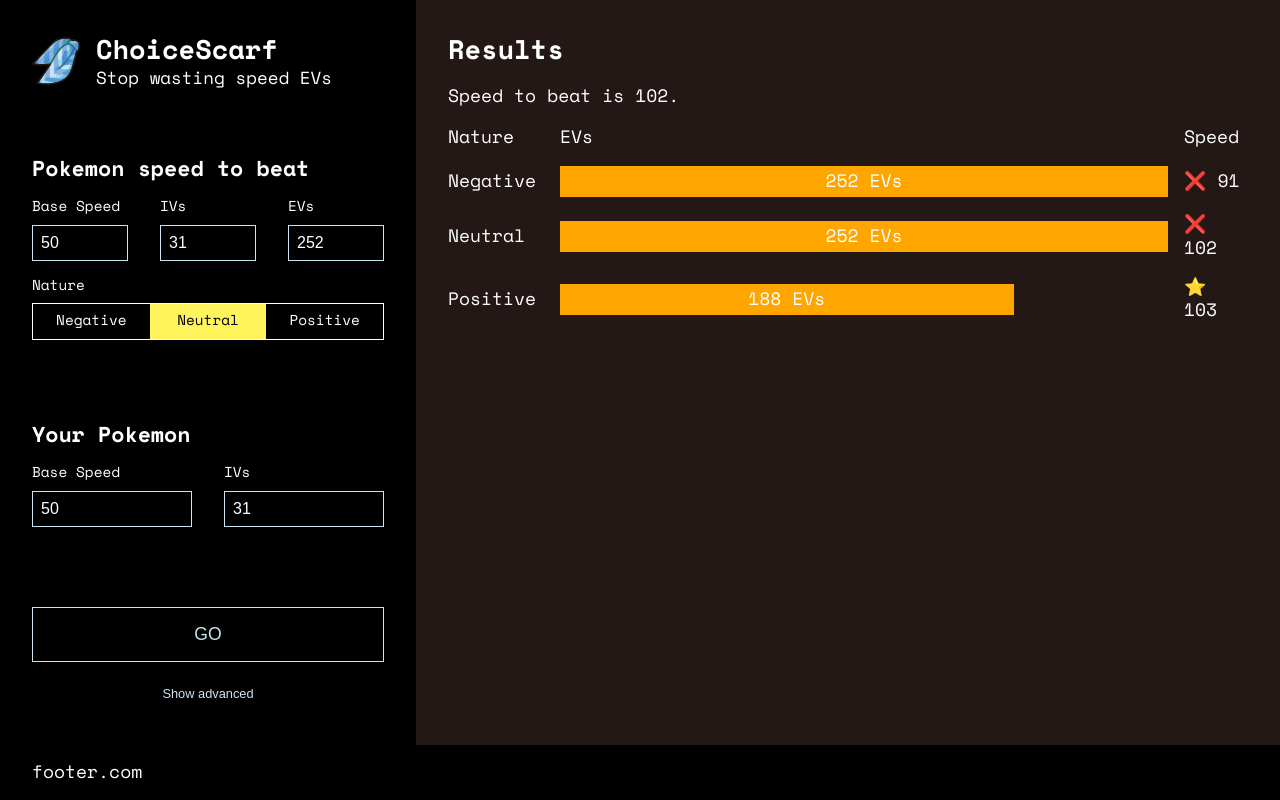
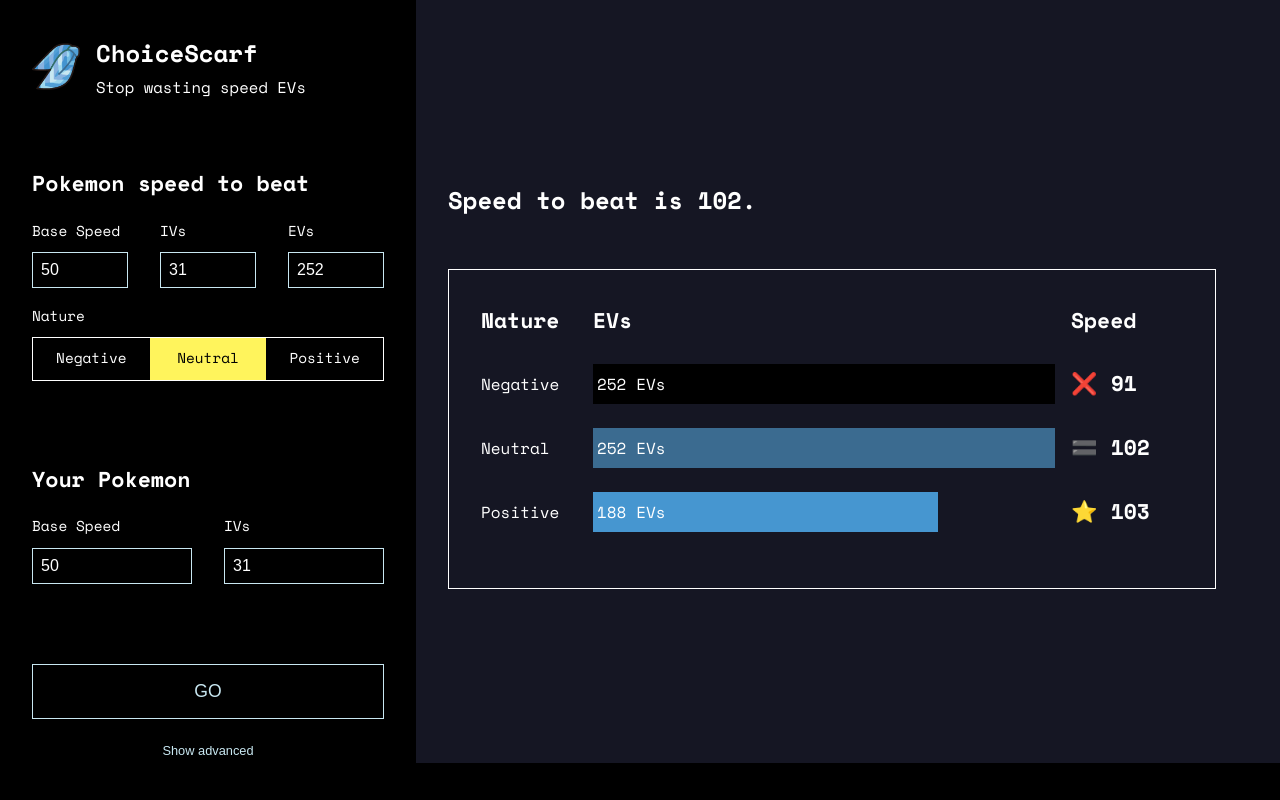
Before and after one commit to joshwayman/choicescarf, a React (Create React App) app: page / in a window 1280 px wide. Both pictures are taken after a click on the button "GO". Built offline with nearby package versions, Linux system fonts and the light colour scheme.

Commit message:
Get the bones down, refining animation

```diff
--- a/package.json
+++ b/package.json
@@ -12,6 +12,7 @@
     "react-countup": "^6.3.0",
     "react-dom": "^18.2.0",
     "react-scripts": "5.0.1",
+    "react-transition-group": "^4.4.2",
     "web-vitals": "^2.1.4"
   },
   "scripts": {
--- a/src/App.css
+++ b/src/App.css
@@ -1,12 +1,25 @@
 :root {
   --ff-mono : 'Space Mono', monospace;
-  --fs-base : 18px;
+
+
+	/* Type */
+  --fs-base : 22px;
+	--base-line-height : 1.75;
+	--fs-s3 : 0.422rem;
+	--fs-s2 : 0.563rem;
+	--fs-s1 : 0.75rem;
+	--fs-base : 1rem;
+	--fs-h5 : 1.333em;
+	--fs-h4 : 1.25em;
+	--fs-h3 : 2.369em;
+	--fs-h2 : 3.157em;
+	--fs-h1 : 4.209em;
 
   --yellow : #FFF45C;
   --blue-light : #C8E7F1;
   --blue-mid : #4696D0;
   --blue-dark : #3B6B90;
-  --almost-black : #231815;
+  --almost-black : #151623;
   --black: #000000;
   --white: #ffffff;
 
@@ -15,6 +28,16 @@
   --spacing-inline: 2rem;
 
   --max-width-form : 26rem;
+
+  --body-bg : var(--black);
+  --body-bg-alt : var(--almost-black);
+  --body-text : var(--white);
+
+  --highlight : var(--yellow);
+  --win : var(--blue-mid);
+  --lose : var(--black);
+  --tie : var(--blue-dark);
+
 }
 
 * {
@@ -24,11 +47,12 @@
 body {
   font-family: var(--ff-mono);
   font-size: var(--fs-base);
-  line-height: 1.3;
+  line-height: var(--base-line-height);
   text-rendering: geometricPrecision;
+  -webkit-font-smoothing: antialiased;
 
-  background-color: var(--almost-black);
-  color: var(--white);
+  background-color: var(--body-bg);
+  color: var(--body-text);
 
   margin: 0;
   padding: 0;
@@ -48,8 +72,12 @@ footer {
 
   background-color: var(--black);
   padding-inline: var(--gutter);
-  padding-block: var(--spacing-block);
+  padding-block: 0.5rem;
   width: 100%;
+  font-size: var(--fs-s1);
+}
+footer a {
+  color: var(--highlight);
 }
 
 img { display: block; }
@@ -85,10 +113,11 @@ h2 {
 
 .form-wrapper {
   max-width: var(--max-width-form);
+  width: 100%;
   height: 100vh;
 
   padding-bottom: 4rem;
-  background-color: var(--black);
+  background-color: var(--body-bg);
 
   overflow: scroll;
 
@@ -96,6 +125,8 @@ h2 {
   top: 0;
   bottom: 0;
   left: 0;
+
+  z-index: 2;
 }
 .form-inner {
   padding-inline: 2rem;
@@ -120,6 +151,16 @@ h2 {
   padding-top: 2rem;
   padding-bottom: 4rem;
   width: 100%;
+
+  display: flex;
+  align-items: flex-start;
+  flex-wrap: nowrap;
+  flex-direction: column;
+  justify-content: center;
+}
+
+.results-inner h2 {
+  width: 100%;
 }
 
 
@@ -139,8 +180,8 @@ button {
   transition: all 150ms ease-in-out;
 }
 button:hover {
-  background-color: var(--yellow);
-  border-color: var(--yellow);
+  background-color: var(--highlight);
+  border-color: var(--highlight);
   color: var(--black);
 }
 
@@ -167,7 +208,7 @@ button:hover {
   flex-direction: row;
   flex-wrap: nowrap;
 
-  border: 1px solid var(--white);
+  border: 1px solid var(--body-text);
 }
 
 .radio-group label {
@@ -192,7 +233,7 @@ button:hover {
 }
 
 .radio-group input[type="radio"]:checked + label {
-  background-color: var(--yellow);
+  background-color: var(--highlight);
   color: var(--black);
 }
 
@@ -206,7 +247,7 @@ input, select {
   background-color: transparent;
 
   border: 1px solid var(--blue-light);
-  color: var(--white);
+  color: var(--body-text);
 
   font-size: 1rem;
 }
@@ -216,7 +257,19 @@ input, select, .radio-group {
 }
 input:focus {
   outline: none;
-  border-color: var(--yellow);
+  border-color: var(--highlight);
+}
+
+.chart {
+  border: solid 1px white;
+  padding: var(--gutter);
+  max-width: 48rem;
+  width: 100%;
+  margin-top: 2rem;
+}
+.chart > .chart-line:first-child {
+  font-weight: 600;
+  font-size: var(--fs-h5);
 }
 
 .chart-header {
@@ -231,7 +284,7 @@ input:focus {
   flex-wrap: nowrap;
 
   width: 100%;
-  margin-bottom: 1rem;
+  margin-bottom: 1.5rem;
 }
 .chart-line > div:first-of-type {
   max-width: 7rem;
@@ -252,15 +305,51 @@ input:focus {
   min-width: 5rem;
 }
 .line-container .line {
-  text-align: center;
-  padding: 0.25rem 0;
+  text-align: left;
+  padding: 0.25rem 0.25rem;
   overflow: hidden;
+  width: 100%;
+
+  position: relative;
+  z-index: 1;
+
+  display: flex;
+  align-items: center;
+  min-height: 2.5rem;
 }
+.line-container .line::after {
+  content: '';
+  width: var(--after-width);
+  height: 100%;
+  background-color: var(--blue-dark);
+  position: absolute;
+  left:0;
+  z-index: -1;
+
+  transition: all 150ms ease;
+}
+.line-container .line.choiced::after {
+  /*background-color: var(--blue-mid);*/
+  filter: brightness(1.5);
+}
+.line-container .line.win::after { background-color: var(--win); }
+.line-container .line.tie::after { background-color: var(--tie); }
+.line-container .line.lose::after { background-color: var(--lose); }
+
+.line .img-scarf {
+  display: inline-block;
+  max-width: 2rem;
+  margin-right: 1rem;
+}
+
 .chart-line > div:last-of-type {
   padding-left: 1rem;
-  min-width: 5rem;
+  min-width: 8rem;
 }
-
+.chart-line .speed {
+  font-weight: bold;
+  font-size: var(--fs-h5);
+}
 .form .pokemon > .row.advanced {
   transition: all 300ms ease-in-out;
   max-height: 0rem;
@@ -310,3 +399,43 @@ button.btn-subtle {
   text-transform: none;
   border: none;
 }
+
+.chart-line-enter {
+  border: red 5px solid !important;
+  opacity: 0;
+}
+.chart-line-enter-active {
+  border: red 5px solid !important;
+  opacity: 1;
+  transition: opacity 200ms;
+}
+.chart-line-exit {
+  border: red 5px solid !important;
+  opacity: 1;
+}
+.chart-line-exit-active {
+  border: red 5px solid !important;
+  opacity: 0;
+  transition: opacity 200ms;
+}
+
+/* Animations! */
+.form-wrapper, .results-wrapper {
+  transition: all 250ms ease;
+}
+
+.form-wrapper.results-hidden {
+  max-width: calc(50vw + (var(--max-width-form) / 2) );
+  width: 100%;
+}
+
+.form-wrapper.results-hidden + .results-wrapper {
+  background-color: var(--body-bg);
+  opacity: 0;
+}
+.results-wrapper.is-visible {
+  background-color: var(--body-bg-alt);
+}
+.results-wrapper.is-displayed {
+  opacity: 1;
+}
--- a/src/App.js
+++ b/src/App.js
@@ -1,5 +1,5 @@
 import './App.css';
-
+import { useState } from 'react';
 import {Layout, Header, Footer } from './components/layout';
 import { Form } from './components/form';
 import { Results } from './components/results';
@@ -7,13 +7,19 @@ import { ChoiceScarfContextProvider } from './context/choicescarfContext';
 
 
 function App() {
+  const [resultsDisplayed, setResultsDisplayed] = useState(false);
+
+  const handleResultsVisibility = () => {
+    setResultsDisplayed(true);
+  }
+
   return (
     <Layout>
       <ChoiceScarfContextProvider>
-        <Form>
+        <Form handleResultsVisibility={handleResultsVisibility} resultsVisible={resultsDisplayed}>
           <Header />
         </Form>
-        <Results />
+        <Results visible={resultsDisplayed} />
       </ChoiceScarfContextProvider>
       <Footer />
     </Layout>
--- a/src/components/form/form.jsx
+++ b/src/components/form/form.jsx
@@ -1,7 +1,7 @@
-import { useState, useContext } from "react"
+import { useState, useContext, useEffect } from "react"
 import ChoiceScarfContext from "../../context/choicescarfContext";
 
-export default function Form({children}) {
+export default function Form({children, handleResultsVisibility, resultsVisible}) {
     const {  pokemonState : pokemon,  pokemonToBeatState : pokemonToBeat, setPokemon, setPokemonToBeat, returnResults } = useContext(ChoiceScarfContext);
 
     const [natureToBeat, setNatureToBeat ] = useState('neutral');
@@ -53,8 +53,13 @@ export default function Form({children}) {
         setPokemonToBeat(obj);
     }
 
+    const handleReturnResults = () => {
+        handleResultsVisibility(true);
+        returnResults();
+    }
+
     return(
-        <section className="form-wrapper">
+        <section className={`form-wrapper ${resultsVisible ? 'results-visible' : 'results-hidden'}`}>
             <div className='form-inner'>
                 {children}
                 <div className='form'>
@@ -172,7 +177,7 @@ export default function Form({children}) {
                             </label>
                         </div>
                     </div>
-                    <button onClick={returnResults}>Go</button>
+                    <button onClick={handleReturnResults}>Go</button>
                     <button onClick={() => { setShowAdvanced( showAdvanced ? false : true ) }} className='btn-subtle'>{showAdvanced ? 'Hide' : 'Show'} advanced</button>
                 </div>
             </div>
--- a/src/components/layout/footer.jsx
+++ b/src/components/layout/footer.jsx
@@ -1,6 +1,6 @@
 export default function Footer() {
 
     return(
-        <footer>footer.com</footer>
+        <footer>Made by <a href="https://joshwayman.com" target='_blank' rel='noreferrer dofollow'>Josh Wayman</a></footer>
     )
 }
--- a/src/components/results/chart.jsx
+++ b/src/components/results/chart.jsx
@@ -1,18 +1,3 @@
-
-/*
-import { Chart as RChart } from 'react-chartjs-2'
-import {
-    Chart as ChartJS,
-    CategoryScale,
-    LinearScale,
-    BarElement,
-    Title,
-    Tooltip,
-    Legend,
-} from 'chart.js';
-
-ChartJS.register(CategoryScale,LinearScale,BarElement,Title,Tooltip,Legend);
-*/
 import { useContext } from "react"
 import { ChartLine } from "./";
 import ChoiceScarfContext from "../../context/choicescarfContext";
@@ -27,48 +12,10 @@ export default function Chart() {
         <div className="chart">
             <div className="chart-line"><div>Nature</div><div className="chart-header">EVs</div><div>Speed</div></div>
             {results.map( (item, key) => {
-                return(<ChartLine label={item.label} evs={item.ev} speed={item.speed} speedToBeat={item.speedToBeat} max={280} key={key} />)
+                return(
+                    <ChartLine label={item.label} choicescarf={item.choicescarf} evs={item.ev} speed={item.speed} speedToBeat={item.speedToBeat} max={252} key={key} />
+                  )
             })}
         </div>
     )
 }
-
-
-/*
-const labels =  ['Negative', 'Neutral', 'Positive'];
-
-const options = {
-    indexAxis: "y",
-    elements: {
-      bar: {
-        borderWidth: 2
-      }
-    },
-    responsive: true,
-    plugins: {
-      legend: {
-        position: "right"
-      },
-      title: {
-        display: false,
-        text: "Speed yo!"
-      }
-    }
-  };
-
-const datasets = [
-    {
-        data: [255, 196, 100],
-        backgroundColor : ['red','blue','orange'],
-        borderColor: ['pink', 'green','red'],
-        borderWidth: 1
-    }
-]
-
-const data = {
-    labels,
-    datasets
-}
-
-console.log(data);
-*/
--- a/src/components/results/chartLine.jsx
+++ b/src/components/results/chartLine.jsx
@@ -1,6 +1,8 @@
 import { useState, useEffect } from "react"
+import { ImgScarf } from './';
+//import { TransitionGroup, CSSTransition } from 'react-transition-group';
 
-export default function ChartLine( {label, evs, speed, max, speedToBeat} ) {
+export default function ChartLine( {label, evs, speed, max, choicescarf, speedToBeat} ) {
     const [speedInc, setSpeedInc] = useState(0);
     const [evInc, setEvInc] = useState(0);
     const lineId = `line_${speed}_${evs}`;
@@ -25,9 +27,9 @@ export default function ChartLine( {label, evs, speed, max, speedToBeat} ) {
         <div className="chart-line">
             <div>{`${label[0].toUpperCase()}${label.slice(1)}`}</div>
             <div className='line-container'>
-                <div id={lineId} className='line' style={{ width : ( evInc / 252 * 100 )+'%', backgroundColor: 'orange'  }}> {evInc} EVs </div>
+                <div id={lineId} className={`line ${choicescarf ? 'choiced' : ''} ${speedInc > speedToBeat ? 'win' : ( speedInc === speedToBeat ? 'tie' : 'lose') }`} style={{ '--after-width' : ( evInc / 252 * 100 )+'%'  }}> {choicescarf ? <ImgScarf />: ''}{evInc} EVs </div>
             </div>
-            <div> {speedInc > speedToBeat ? '⭐' : '❌' } {speedInc}</div>
+            <div className='speed'> <span>{speedInc > speedToBeat ? '⭐' : ( speedInc === speedToBeat ? '🟰' : '❌') }</span> {speedInc}</div>
         </div>
     )
 }
--- /dev/null
+++ b/src/components/results/imgScarf.jsx
@@ -0,0 +1,5 @@
+export default function ImgScarf() {
+    return(
+        <img src="/logo.png" loading="lazy"  className='img-scarf' />
+    )
+}
--- a/src/components/results/index.jsx
+++ b/src/components/results/index.jsx
@@ -1,5 +1,6 @@
 import Results from './results';
 import Chart from './chart';
 import ChartLine from './chartLine';
+import ImgScarf from './imgScarf';
 
-export { Results, Chart, ChartLine };
+export { Results, Chart, ChartLine, ImgScarf };
--- a/src/components/results/results.jsx
+++ b/src/components/results/results.jsx
@@ -1,16 +1,24 @@
-import { useState, useContext } from "react"
+import { useState, useContext, useEffect } from "react"
 import Chart from "./chart";
 import ChoiceScarfContext from "../../context/choicescarfContext";
 
-export default function Results() {
+export default function Results( { visible } ) {
     const { results } = useContext(ChoiceScarfContext);
 
+    const [display, setDislay] = useState(false);
+    const [displayDelay, setDislayDelay] = useState(false);
+
+    useEffect(()=> {
+        setTimeout(() => {
+            setDislay(visible ? true : false);
+        }, 500)
+    }, [visible, setDislay]);
+
     return(
-        <section className="results-wrapper">
+        <section className={`results-wrapper ${visible ? 'is-visible' : ''} ${display ? 'is-displayed' : ''}`}>
             <div className="results-inner">
-                <h1>Results</h1>
-                {results.speedToBeat ? <p>Speed to beat is {results.speedToBeat}.</p> : ''}
-                <Chart />
+                {results.speedToBeat ? <h2>Speed to beat is {results.speedToBeat}. {results.choicescarf ? <span>{'A ChoiceScarf is required to outspeed.'}</span> :''}</h2> : ''}
+                <Chart display={display} />
             </div>
         </section>
     )
--- a/src/context/choicescarfContext.js
+++ b/src/context/choicescarfContext.js
@@ -42,7 +42,7 @@ const ChoiceScarfContextProvider = ({ children }) => {
     const pokemonToBeat = () => pokemonToBeatState;
 
     const returnResults = () => {
-        console.log('RETURN: ', pokemonState, pokemonToBeatState);
+        /*console.log('RETURN: ', pokemonState, pokemonToBeatState);*/
         const results = returnCompleteSpeed(pokemonState, pokemonToBeatState);
 
         setResults(results);
```
Also changed, not shown: src/lib/speedCalc.js, 1 other file (tests, documents, lock files or other folders).
